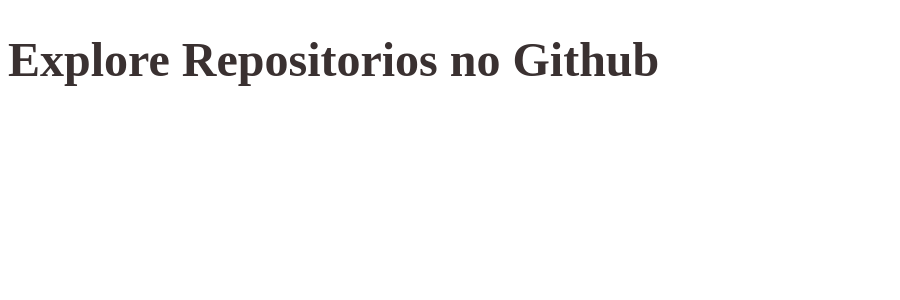
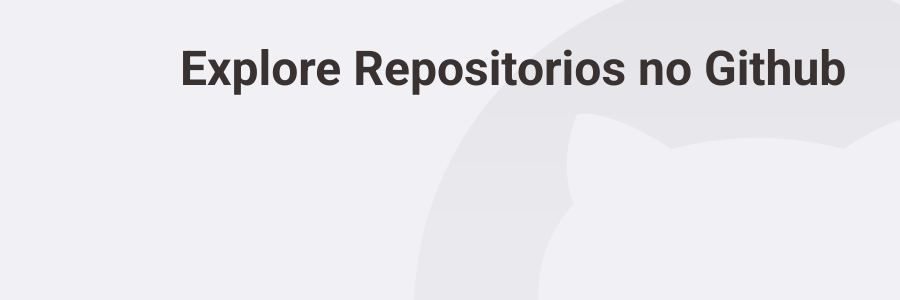
Before and after one commit to flavio-ever/react-ts-git-repository, a React (Create React App) app: page / in a window 1280 px wide. Shown: the top 300 px of the page, without its empty margins (0-900 px from the left). Built offline with nearby package versions, Linux system fonts and the light colour scheme.

Commit message:
Global css

```diff
--- a/public/index.html
+++ b/public/index.html
@@ -5,6 +5,7 @@
     <meta name="viewport" content="width=device-width, initial-scale=1" />
     <meta name="theme-color" content="#3A3A3A" />
     <title>Github Explorer</title>
+    <link href="https://fonts.googleapis.com/css2?family=Roboto:wght@400;700&display=swap" rel="stylesheet">
   </head>
   <body>
     <noscript>You need to enable JavaScript to run this app.</noscript>
--- a/src/App.tsx
+++ b/src/App.tsx
@@ -3,10 +3,15 @@
 
 import Routes from './routes';
 
+import GlobalStyle from './styles/global';
+
 const App: React.FC = () => (
-  <BrowserRouter>
-    <Routes />
-  </BrowserRouter>
+  <>
+    <BrowserRouter>
+      <Routes />
+    </BrowserRouter>
+    <GlobalStyle />
+  </>
 );
 
 export default App;
--- /dev/null
+++ b/src/styles/global.ts
@@ -0,0 +1,34 @@
+import { createGlobalStyle } from 'styled-components';
+
+import gitBg from '../assets/git_bg.svg';
+
+export default createGlobalStyle`
+  * {
+    margin: 0;
+    padding: 0;
+    outline: 0;
+    box-sizing: border-box;
+  }
+
+  body {
+
+    background: #F0F0F5 url(${gitBg}) no-repeat 70% top;
+    -webkit-font-smoothing: antialiased;
+  }
+
+
+  body, input, button {
+    font: 16px Roboto, sans-serif;
+  }
+
+  #root {
+    max-width: 960px;
+    margin: 0 auto;
+    padding: 40px 20px;
+  }
+
+  button {
+    cursor: pointer;
+  }
+
+`;
```
Also changed, not shown: src/assets/git_bg.svg (added).
